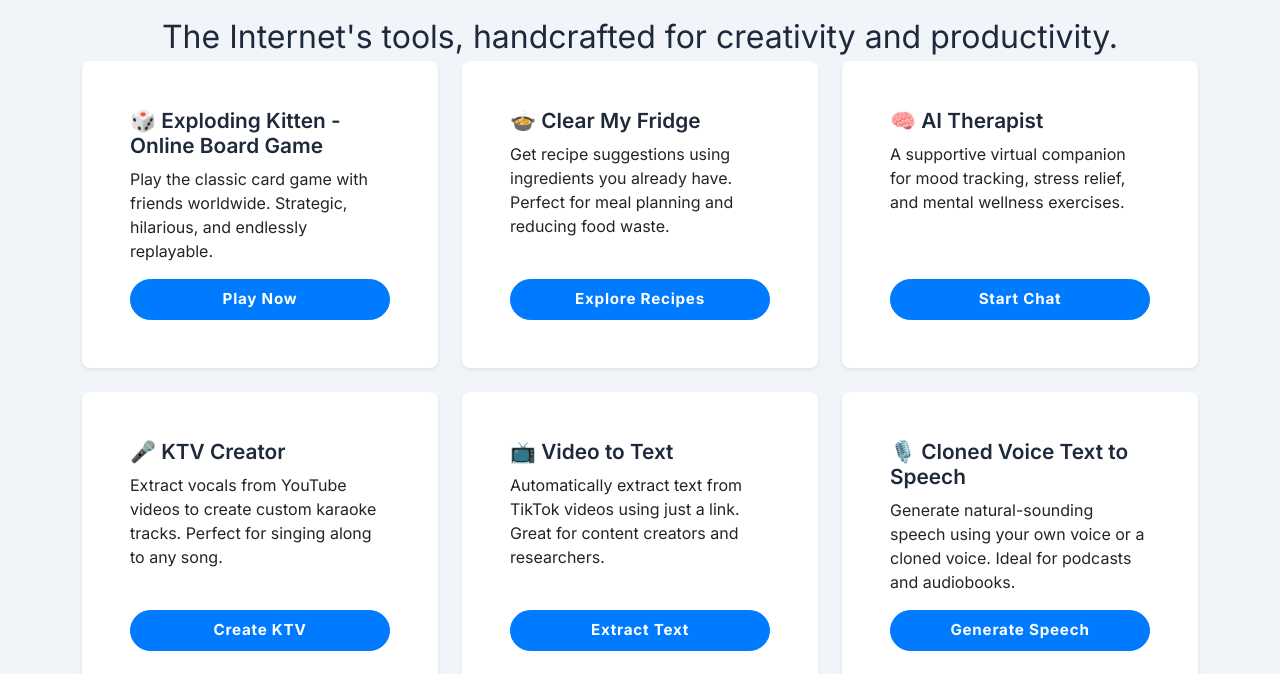
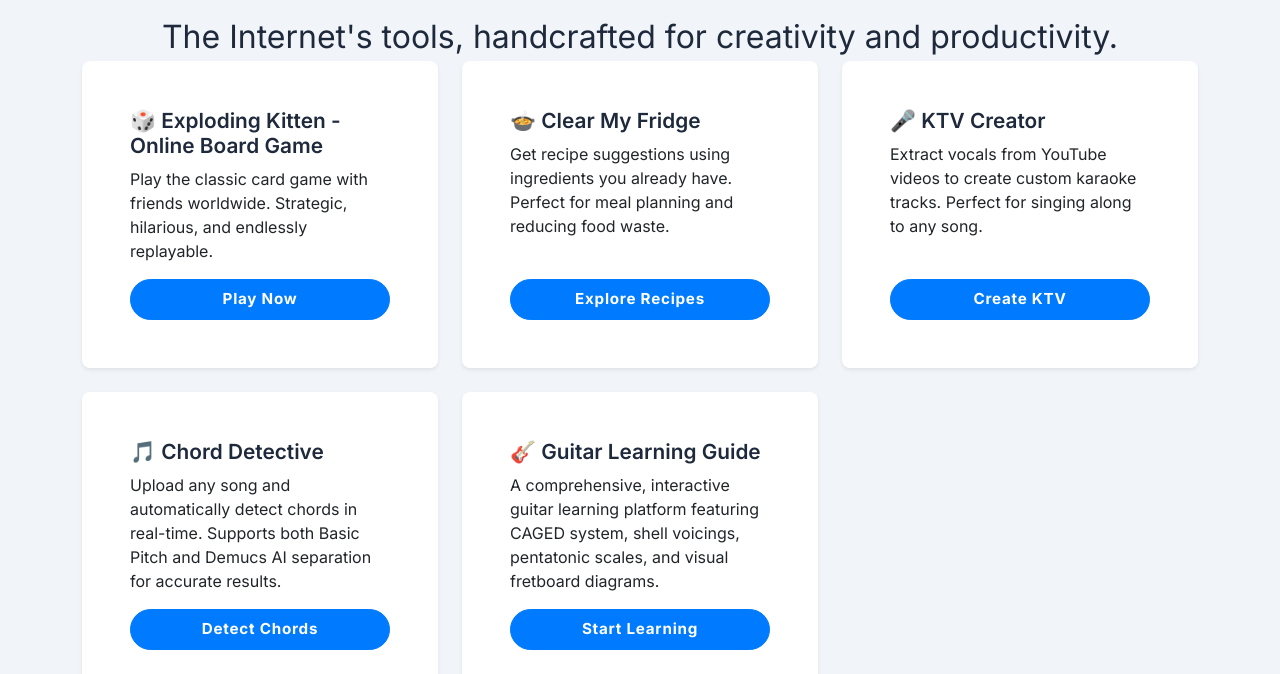
Before and after one commit to gavinz0228/tools-gateway, a plain HTML site: page index.html in a window 1280 px wide. Shown: the part 126-800 px from the top of the page. Drawn offline with nearby package versions, Linux system fonts and the light colour scheme.

Commit message:
remove Video to Text, AI Therapist, and Cloned Voice TTS cards

```diff
--- a/index.html
+++ b/index.html
@@ -65,21 +65,6 @@
                 <div class="card h-100 border-0 shadow-sm rounded-3 overflow-hidden bg-white">
                     <div class="card-body d-flex flex-column p-4">
                         <h5 class="card-title fw-semibold text-slate-800 mb-2" style="font-family: 'Inter', sans-serif; font-size: 1.3rem;">
-                            🧠 AI Therapist
-                        </h5>
-                        <p class="card-text text-slate-600 mb-3 fs-6" style="font-family: 'Inter', sans-serif;">
-                            A supportive virtual companion for mood tracking, stress relief, and mental wellness exercises.
-                        </p>
-                        <a href="https://t.chord.cafe" class="btn btn-primary mt-auto fw-bold px-4 py-2" style="font-size: 0.95rem; letter-spacing: 0.05em;">
-                            Start Chat
-                        </a>
-                    </div>
-                </div>
-            </div>
-            <div class="col-md-6 col-lg-4">
-                <div class="card h-100 border-0 shadow-sm rounded-3 overflow-hidden bg-white">
-                    <div class="card-body d-flex flex-column p-4">
-                        <h5 class="card-title fw-semibold text-slate-800 mb-2" style="font-family: 'Inter', sans-serif; font-size: 1.3rem;">
                             🎤 KTV Creator
                         </h5>
                         <p class="card-text text-slate-600 mb-3 fs-6" style="font-family: 'Inter', sans-serif;">
@@ -87,36 +72,6 @@
                         </p>
                         <a href="https://ktv.chord.cafe" class="btn btn-primary mt-auto fw-bold px-4 py-2" style="font-size: 0.95rem; letter-spacing: 0.05em;">
                             Create KTV
-                        </a>
-                    </div>
-                </div>
-            </div>
-            <div class="col-md-6 col-lg-4">
-                <div class="card h-100 border-0 shadow-sm rounded-3 overflow-hidden bg-white">
-                    <div class="card-body d-flex flex-column p-4">
-                        <h5 class="card-title fw-semibold text-slate-800 mb-2" style="font-family: 'Inter', sans-serif; font-size: 1.3rem;">
-                            📺 Video to Text
-                        </h5>
-                        <p class="card-text text-slate-600 mb-3 fs-6" style="font-family: 'Inter', sans-serif;">
-                            Automatically extract text from TikTok videos using just a link. Great for content creators and researchers.
-                        </p>
-                        <a href="https://vtt.chord.cafe" class="btn btn-primary mt-auto fw-bold px-4 py-2" style="font-size: 0.95rem; letter-spacing: 0.05em;">
-                            Extract Text
-                        </a>
-                    </div>
-                </div>
-            </div>
-            <div class="col-md-6 col-lg-4">
-                <div class="card h-100 border-0 shadow-sm rounded-3 overflow-hidden bg-white">
-                    <div class="card-body d-flex flex-column p-4">
-                        <h5 class="card-title fw-semibold text-slate-800 mb-2" style="font-family: 'Inter', sans-serif; font-size: 1.3rem;">
-                            🎙️ Cloned Voice Text to Speech
-                        </h5>
-                        <p class="card-text text-slate-600 mb-3 fs-6" style="font-family: 'Inter', sans-serif;">
-                            Generate natural-sounding speech using your own voice or a cloned voice. Ideal for podcasts and audiobooks.
-                        </p>
-                        <a href="https://vc.chord.cafe" class="btn btn-primary mt-auto fw-bold px-4 py-2" style="font-size: 0.95rem; letter-spacing: 0.05em;">
-                            Generate Speech
                         </a>
                     </div>
                 </div>
```
